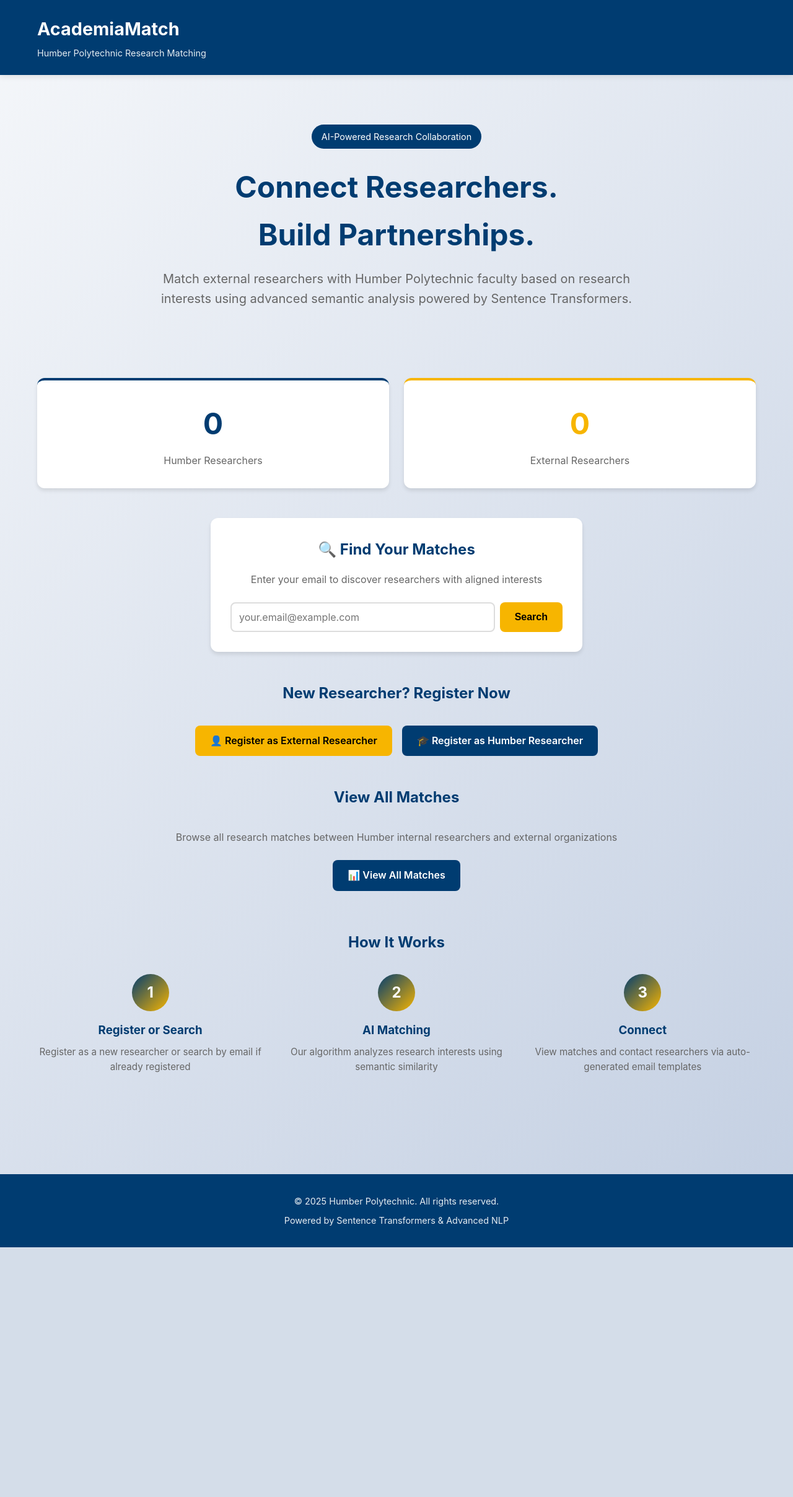
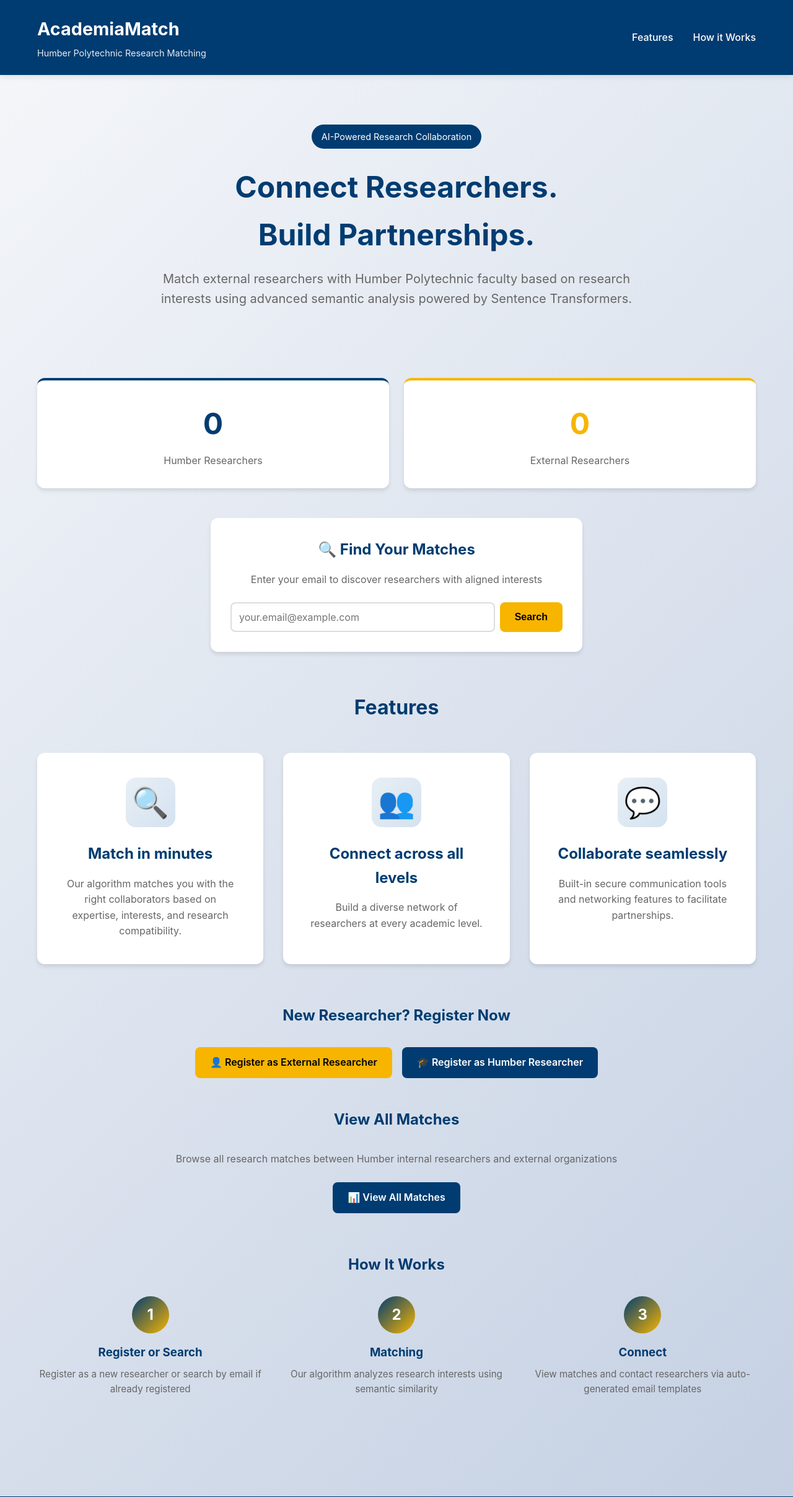
Before and after one commit to Sakr2957/academiamatch, a Flask app: page / in a window 1280 px wide. Shown: the top 2416 px of the page at 62% size. Before the commit the page ends 2013 px from the top, so only its background shows below. Run offline with Flask 3, Linux system fonts and the light colour scheme; data that the repository does not hold is empty.

Commit message:
Add Features section, navigation buttons, and smooth scroll

```diff
--- a/templates/base.html
+++ b/templates/base.html
@@ -90,6 +90,25 @@
             background: #f0f0f0;
         }
 
+        .nav-links {
+            display: flex;
+            gap: 2rem;
+            align-items: center;
+        }
+
+        .nav-link {
+            color: white;
+            text-decoration: none;
+            font-size: 1rem;
+            font-weight: 500;
+            transition: opacity 0.3s;
+            cursor: pointer;
+        }
+
+        .nav-link:hover {
+            opacity: 0.8;
+        }
+
         .main-content {
             padding: 2rem 0;
         }
@@ -169,9 +188,14 @@
                     <a href="/" class="logo">AcademiaMatch</a>
                     <div class="subtitle">Humber Polytechnic Research Matching</div>
                 </div>
-                {% if request.path != '/' %}
-                <a href="/" class="btn btn-secondary">Home</a>
-                {% endif %}
+                <div class="nav-links">
+                    {% if request.path == '/' %}
+                    <a href="#features" class="nav-link">Features</a>
+                    <a href="#how-it-works" class="nav-link">How it Works</a>
+                    {% else %}
+                    <a href="/" class="btn btn-secondary">Home</a>
+                    {% endif %}
+                </div>
             </div>
         </div>
     </header>
--- a/templates/index.html
+++ b/templates/index.html
@@ -86,6 +86,63 @@
         margin-bottom: 0;
     }
 
+    .features-section {
+        margin: 4rem 0;
+        scroll-margin-top: 80px;
+    }
+
+    .features-section h2 {
+        text-align: center;
+        color: #003C71;
+        margin-bottom: 3rem;
+        font-size: 2rem;
+    }
+
+    .features-grid {
+        display: grid;
+        grid-template-columns: repeat(auto-fit, minmax(300px, 1fr));
+        gap: 2rem;
+    }
+
+    .feature-card {
+        background: white;
+        padding: 2.5rem;
+        border-radius: 12px;
+        text-align: center;
+        box-shadow: 0 4px 6px rgba(0,0,0,0.1);
+        transition: transform 0.3s, box-shadow 0.3s;
+    }
+
+    .feature-card:hover {
+        transform: translateY(-5px);
+        box-shadow: 0 8px 16px rgba(0,0,0,0.15);
+    }
+
+    .feature-icon {
+        font-size: 3rem;
+        margin-bottom: 1rem;
+        background: linear-gradient(135deg, #E8EFF5, #D4E2F0);
+        width: 80px;
+        height: 80px;
+        display: flex;
+        align-items: center;
+        justify-content: center;
+        border-radius: 16px;
+        margin: 0 auto 1.5rem;
+    }
+
+    .feature-card h3 {
+        color: #003C71;
+        font-size: 1.5rem;
+        margin-bottom: 1rem;
+    }
+
+    .feature-card p {
+        color: #666;
+        font-size: 1rem;
+        line-height: 1.6;
+    }
+
     .register-section {
         margin: 3rem 0;
         text-align: center;
@@ -105,6 +162,7 @@
 
     .how-it-works {
         margin: 4rem 0;
+        scroll-margin-top: 80px;
     }
 
     .how-it-works h2 {
@@ -149,6 +207,30 @@
 </style>
 {% endblock %}
 
+{% block extra_js %}
+<script>
+// Smooth scroll for navigation links
+document.addEventListener('DOMContentLoaded', function() {
+    const navLinks = document.querySelectorAll('.nav-link');
+
+    navLinks.forEach(link => {
+        link.addEventListener('click', function(e) {
+            e.preventDefault();
+            const targetId = this.getAttribute('href').substring(1);
+            const targetElement = document.getElementById(targetId);
+
+            if (targetElement) {
+                targetElement.scrollIntoView({
+                    behavior: 'smooth',
+                    block: 'start'
+                });
+            }
+        });
+    });
+});
+</script>
+{% endblock %}
+
 {% block content %}
 <div class="hero">
     <div class="badge">AI-Powered Research Collaboration</div>
@@ -178,6 +260,27 @@
     </form>
 </div>
 
+<div id="features" class="features-section">
+    <h2>Features</h2>
+    <div class="features-grid">
+        <div class="feature-card">
+            <div class="feature-icon">🔍</div>
+            <h3>Match in minutes</h3>
+            <p>Our algorithm matches you with the right collaborators based on expertise, interests, and research compatibility.</p>
+        </div>
+        <div class="feature-card">
+            <div class="feature-icon">👥</div>
+            <h3>Connect across all levels</h3>
+            <p>Build a diverse network of researchers at every academic level.</p>
+        </div>
+        <div class="feature-card">
+            <div class="feature-icon">💬</div>
+            <h3>Collaborate seamlessly</h3>
+            <p>Built-in secure communication tools and networking features to facilitate partnerships.</p>
+        </div>
+    </div>
+</div>
+
 <div class="register-section">
     <h2>New Researcher? Register Now</h2>
     <div class="register-buttons">
@@ -192,7 +295,7 @@
     <a href="/match-list" class="btn btn-primary">📊 View All Matches</a>
 </div>
 
-<div class="how-it-works">
+<div id="how-it-works" class="how-it-works">
     <h2>How It Works</h2>
     <div class="steps">
         <div class="step">
@@ -202,7 +305,7 @@
         </div>
         <div class="step">
             <div class="step-number">2</div>
-            <h3>AI Matching</h3>
+            <h3>Matching</h3>
             <p>Our algorithm analyzes research interests using semantic similarity</p>
         </div>
         <div class="step">
```
